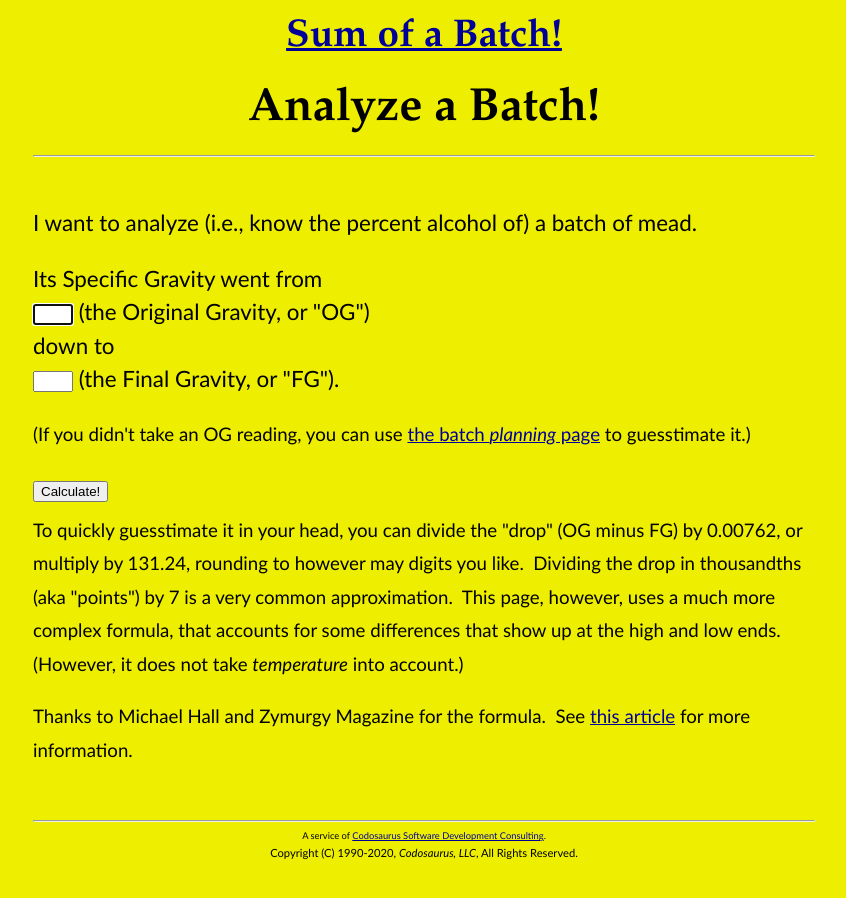
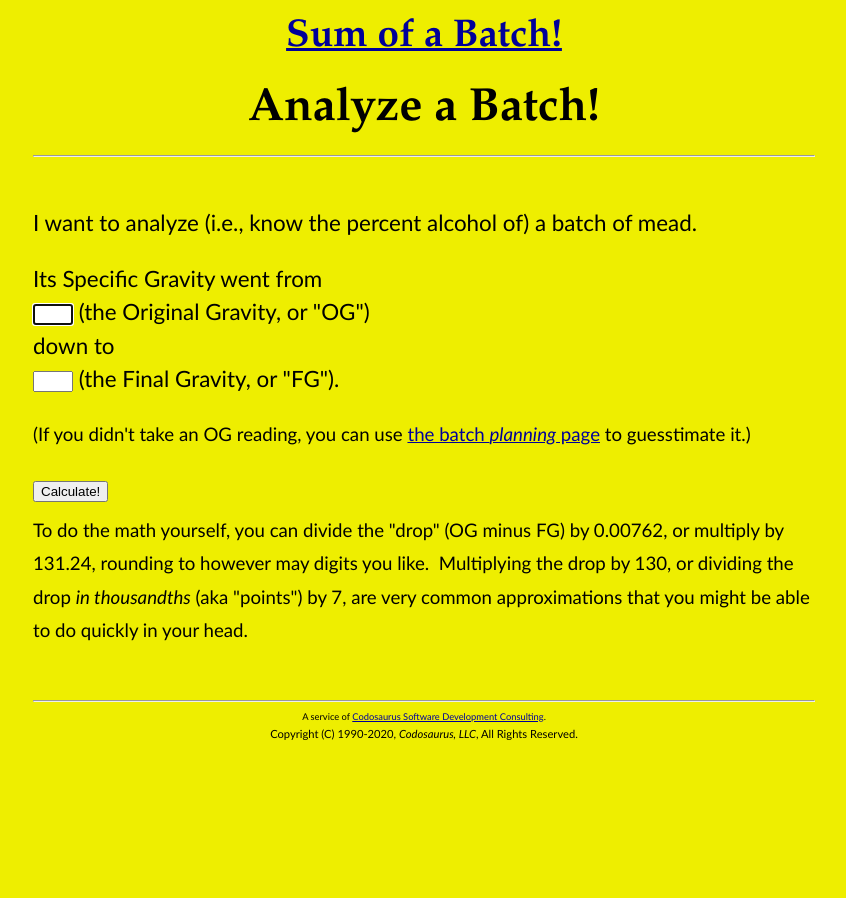
Before and after one commit to CodosaurusLLC/CodosaurusLLC.github.io, a Jekyll site: the page built from sum-of-a-batch/analyze.html, in a window 1280 px wide. Shown: the whole page, without its empty margins (216-1062 px from the left). Built offline with Jekyll 4.4.1, drawn with Linux system fonts in a browser that asks for light colours.

Commit message:
simplify abv formula as other overestimates

```diff
--- a/assets/sum-of-a-batch/analyze.js
+++ b/assets/sum-of-a-batch/analyze.js
@@ -3,19 +3,8 @@
   var fg = get_number('FG', errs);
   var og = get_number('OG', errs);
 
-  var abw = 76.08 * (og - fg) / (1.775 - og);
-  var abv = abw * fg / 0.794;
+  var abv = (og - fg) * 131.25;
 
-  document.getElementById('results').innerHTML = [
-    '<table>',
-      '<tr>',
-        '<td>Alcohol by Volume: </td>',
-        '<td>', abv.toFixed(1), '%</td>',
-      '</tr>',
-      '<tr>',
-        '<td>Alcohol by Weight: </td>',
-        '<td>', abw.toFixed(1), '%</td>',
-      '</tr>',
-    '</table>'
-  ].join('');
+  document.getElementById('results').innerHTML =
+    '<p>That means an ABV of about ' + abv.toFixed(1) + '%.</p>';
 }
--- a/sum-of-a-batch/analyze.html
+++ b/sum-of-a-batch/analyze.html
@@ -5,7 +5,6 @@
 ---
 <script src="/assets/sum-of-a-batch/common.js" type="text/javascript"></script>
 <script src="/assets/sum-of-a-batch/analyze.js" type="text/javascript"></script>
-<div>
 <p>
 I want to analyze
 (i.e., know the percent alcohol of)
@@ -28,26 +27,16 @@
 </p>
 
 <button onClick="mead_analyze()">Calculate!</button>
-</div>
 
 <div id="results"></div>
 
 <p class="small">
-To quickly guesstimate it in your head,
+To do the math yourself,
 you can divide the "drop" (OG minus FG) by 0.00762,
 or multiply by 131.24,
 rounding to however may digits you like.&nbsp;
-Dividing the drop in thousandths (aka "points") by 7
-is a very common approximation.&nbsp;
-This page, however, uses a much more complex formula,
-that accounts for some differences that show up
-at the high and low ends.&nbsp;
-(However, it does not take <i>temperature</i> into account.)
+Multiplying the drop by 130,
+or dividing the drop <i>in thousandths</i> (aka "points") by 7,
+are very common approximations
+that you might be able to do quickly in your head.
 </p>
-
-<p class="small">
-Thanks to Michael Hall and Zymurgy Magazine for the formula.&nbsp;
-See
-<a href="https://www.homebrewersassociation.org/attachments/0000/2497/Math_in_Mash_SummerZym95.pdf" rel="nofollow" target="_new">this article</a>
-for more information.
-</p>
```
Lines whose indentation alone changed are shown as unchanged.
